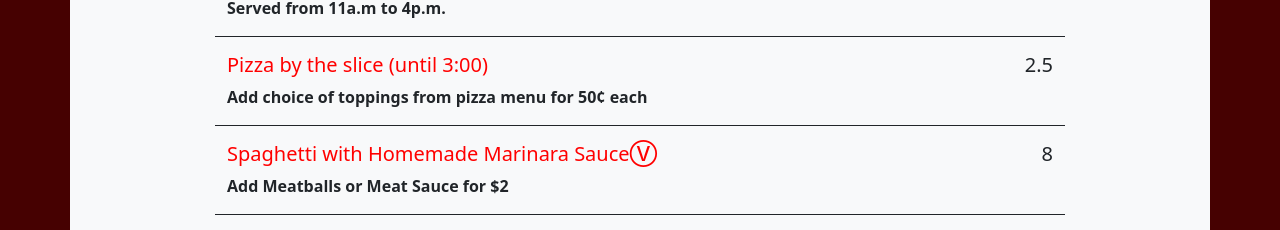
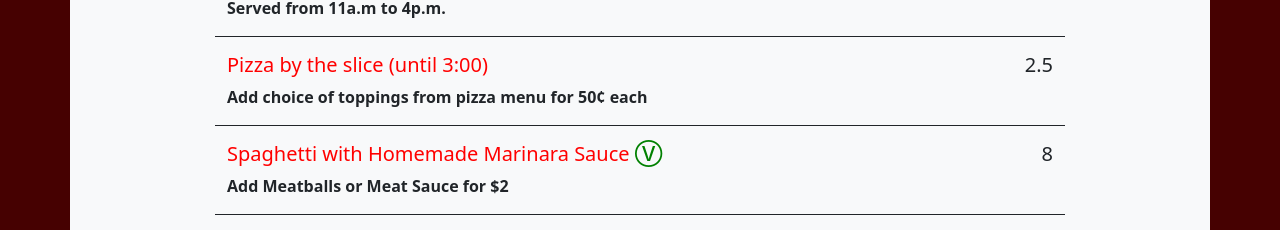
Before and after one commit to Ethan25Irvine/Euro-Pizza-Cafe, a React (Create React App) app in the folder euro-pizza/: page /lunch in a window 1280 px wide. Shown: the part 894-1124 px from the top of the page. Built offline with nearby package versions, Linux system fonts and the light colour scheme.

Commit message:
Minor bug fixes

```diff
--- a/euro-pizza/src/components/menuCard/card.js
+++ b/euro-pizza/src/components/menuCard/card.js
@@ -15,7 +15,6 @@ function ItemDescription(props) {
                     <h5 className="col-10 col-sm-10 col-md-11 col-lg-11 text-red" id="veggie" >{data2.name}<span style={{color: "green"}}>{data2.veggie}</span></h5>
                     <h5 className="col-1 col-sm-1 col-md-1 col-lg-1  text-dark text-end">{data2.price}</h5>
                     {data2.description === "" ? (null) : (split[0] === "" ? (<p className="col-10"><strong>{split[1]}</strong></p>) : (<p className="col-10">{split[0]}<br /><strong>{split[1]}</strong></p>))}
-
                 </div>
             )
         })
--- a/euro-pizza/src/components/menuCard/style.css
+++ b/euro-pizza/src/components/menuCard/style.css
@@ -15,4 +15,4 @@
     color: red;
 }
 
-span::after {content: "Ⓥ"; color: green !important;}
+/* span::after {content: "Ⓥ"; color: green !important;} */
--- a/euro-pizza/src/pages/contact/contact.js
+++ b/euro-pizza/src/pages/contact/contact.js
@@ -16,19 +16,18 @@ function Contact() {
                 <p>Call us: <strong>480-836-0207</strong> or Email Us: <strong>europizzacafe@cox.com</strong><br /> You can make reservations for parties of 6 or more<br />Order take out or Delivery</p>
                 <h4 className="text-danger">Follow us on Social Media <br /> and tag us on your posts!</h4>
                 <div className="row text-center justify-content-center">
-                    <h1 className="col-lg-1 col-md-1 col-sm-1" ><a className="text-dark" href="https://www.facebook.com/europizzacafe?fref=ts" target="_blank"><i class="fab fa-facebook-f"></i></a></h1>
-                    <h1 className="icon col-lg-1 col-md-1 col-sm-1 "><a className="text-dark" href="https://www.instagram.com/europizzacafe/" target="_blank"><i class="fab fa-instagram"></i></a></h1>
-                    <h1 className="icon col-lg-1 col-md-1 col-sm-1 "><a className="text-dark" href="https://www.yelp.com/biz/euro-pizza-cafe-fountain-hills" target="_blank"><i class="fab fa-yelp"></i></a></h1>
+                    <h1 className="icon col-lg-1 col-md-1 col-sm-1 col-1" ><a className="text-dark" href="https://www.facebook.com/europizzacafe?fref=ts" target="_blank"><i class="fab fa-facebook-f"></i></a></h1>
+                    <h1 className="icon col-lg-1 col-md-1 col-sm-1 col-1 "><a className="text-dark" href="https://www.instagram.com/europizzacafe/" target="_blank"><i class="fab fa-instagram"></i></a></h1>
+                    <h1 className="icon col-lg-1 col-md-1 col-sm-1 col-1"><a className="text-dark" href="https://www.yelp.com/biz/euro-pizza-cafe-fountain-hills" target="_blank"><i class="fab fa-yelp"></i></a></h1>
                     {/* <h1 className="icon col-lg-1 col-md-1 col-sm-1 col-2"><a className="text-dark" href="https://www.tripadvisor.com/Restaurant_Review-g31227-d510942-Reviews-Euro_Pizza_Cafe-Fountain_Hills_Arizona.html" target="_blank"><i class="fab fa-tripadvisor"></i></a></h1> */}
-
                 </div>
             </div>
             <div className="row justify-content-center">
                 <iframe className="border-top border-danger col-lg-10 " allowtransparency="true" src="https://www.google.com/maps/embed?pb=!1m18!1m12!1m3!1d5886.644102894753!2d-111.71532807184963!3d33.602093884273444!2m3!1f0!2f0!3f0!3m2!1i1024!2i768!4f13.1!3m3!1m2!1s0x0000000000000000%3A0x63002c8b5ad215d6!2sEuro+Pizza+Cafe!5e0!3m2!1sen!2sus!4v1439920060626"
                      height="550" ></iframe>
             </div>
+        </div>
 
-        </div>
 
     )
 
--- a/euro-pizza/src/pages/lunch/db/db.js
+++ b/euro-pizza/src/pages/lunch/db/db.js
@@ -15,7 +15,8 @@ const Lunch = [
                 description: "\nAdd choice of toppings from pizza menu for 50¢ each"
             },{
                 key: 3,
-                name: "Spaghetti with Homemade Marinara SauceⓋ",
+                name: "Spaghetti with Homemade Marinara Sauce",
+                veggie: " Ⓥ",
                 price: "8",
                 description: "\nAdd Meatballs or Meat Sauce for $2"
             },{
```
Also changed, not shown: 1 other file (tests, documents, lock files or other folders).
